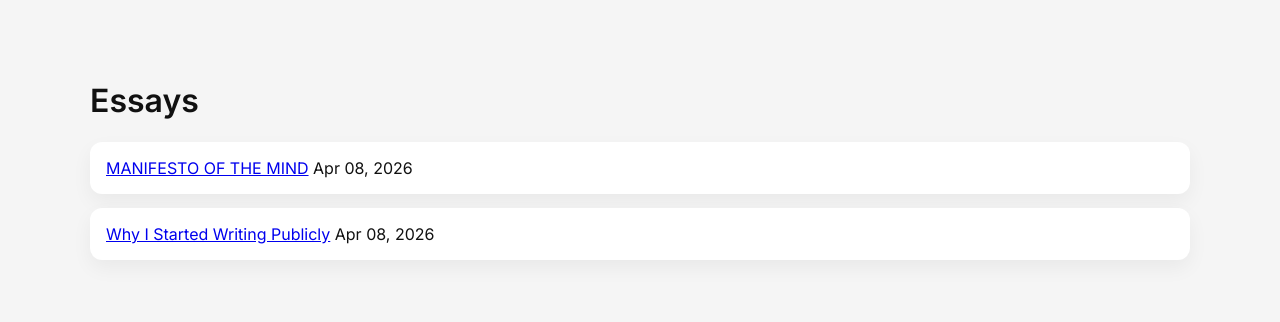
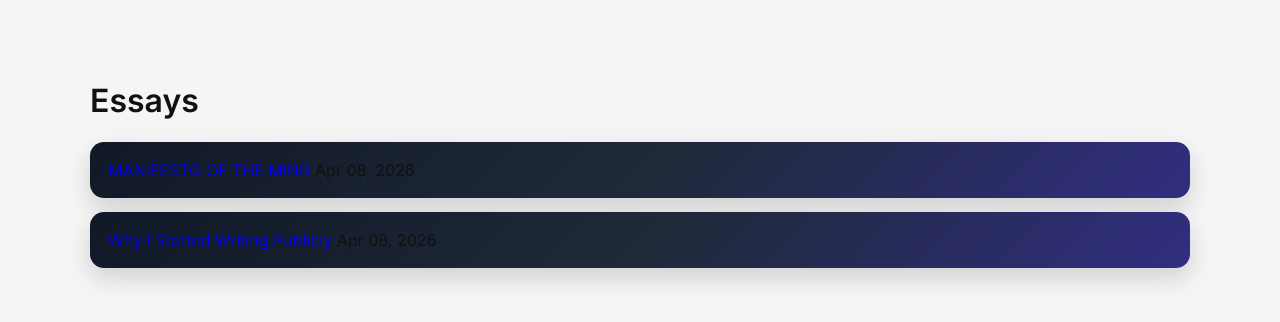
Before and after one commit to jawhartharuvana/jawhartharuvana.github.io, a Jekyll site: the page built from essays.html, in a window 1280 px wide. Shown: the top 322 px of the page. Built offline with Jekyll 4.4.1, drawn with Linux system fonts in a browser that asks for light colours.

Commit message:
Update style.css

```diff
--- a/assets/css/style.css
+++ b/assets/css/style.css
@@ -159,11 +159,12 @@ body {
 }
 
 .posts li {
-  background: white;
-  padding: 16px;
-  border-radius: 12px;
+  background: linear-gradient(135deg, #111827, #1f2937, #312e81);
+  padding: 18px;
+  border-radius: 14px;
   margin-bottom: 14px;
-  box-shadow: 0 8px 20px rgba(0,0,0,0.05);
+  box-shadow: 0 10px 25px rgba(0,0,0,0.15);
+  transition: 0.3s;
 }
 
 /* CTA */
```
